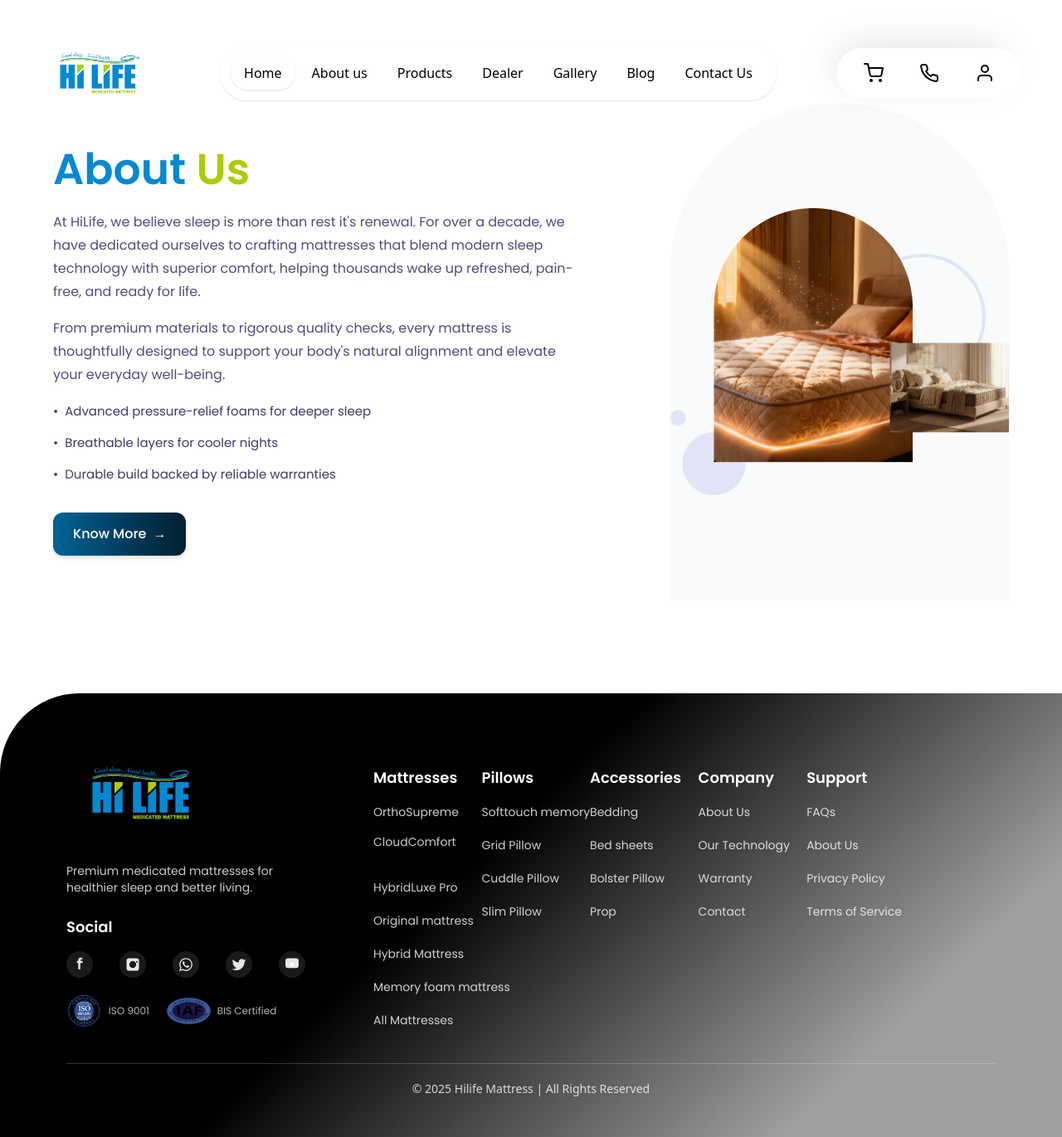
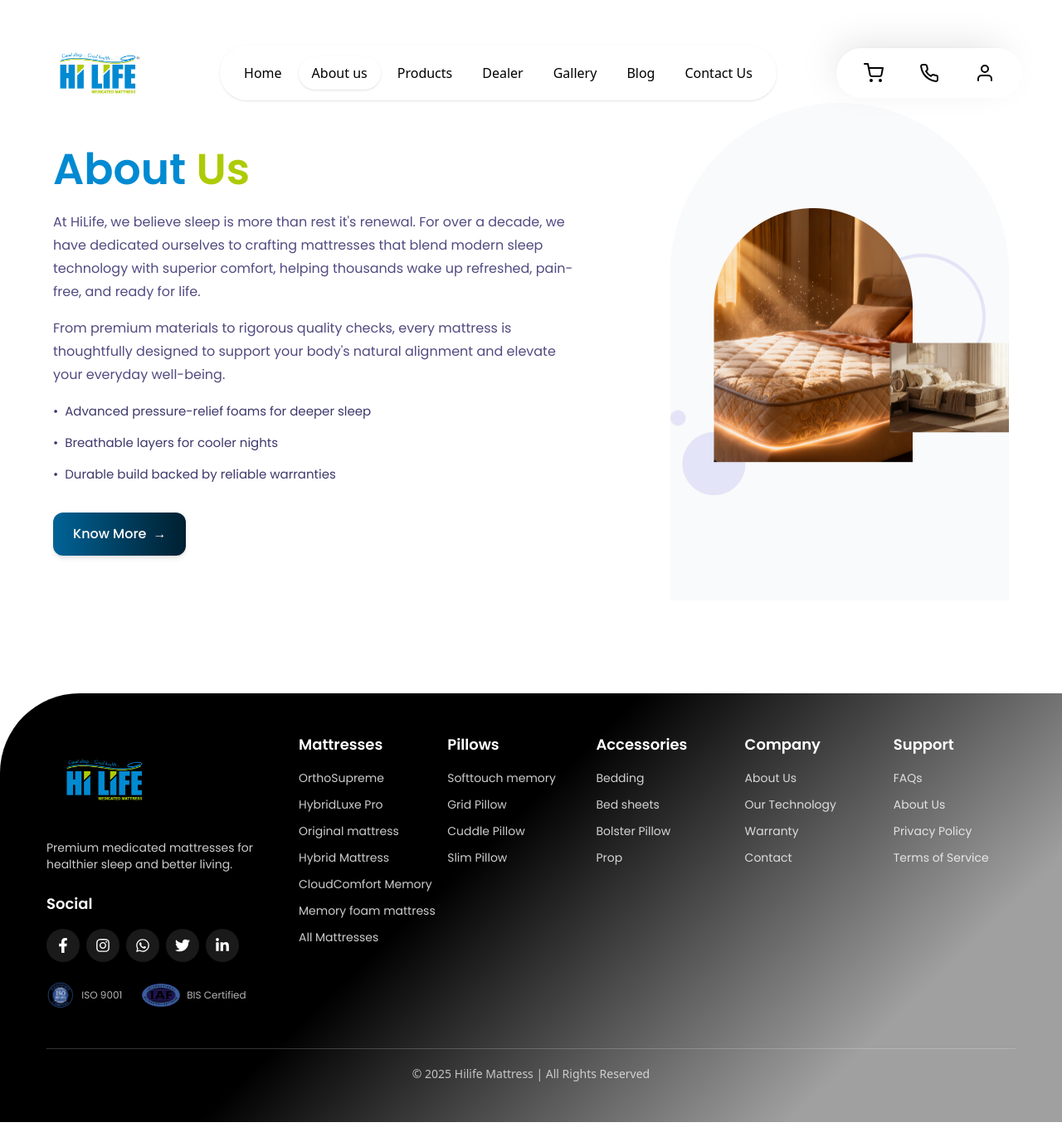
Before and after one commit to origanetwork/hilife, a Next.js app: page /about in a window 1280 px wide. Shown: the whole page at 83% size. Built offline with nearby package versions, Linux system fonts and the light colour scheme.

Commit message:
first commit

```diff
--- a/package.json
+++ b/package.json
@@ -11,7 +11,7 @@
   "dependencies": {
     "@headlessui/react": "^2.2.9",
     "framer-motion": "^12.23.25",
-    "next": "16.0.6",
+    "next": "^16.1.1",
     "react": "19.2.0",
     "react-dom": "19.2.0",
     "react-icons": "^5.5.0"
--- a/src/app/components/ContactUs.tsx
+++ b/src/app/components/ContactUs.tsx
@@ -9,7 +9,7 @@
 export default function ContactUs() {
   return (
     <MotionSection id="contact" className="w-full px-4 md:px-6 lg:px-8 py-16 md:py-20 scroll-mt-28 md:scroll-mt-36">
-      <div className="w-full text-center">
+      <div className="max-w-7xl mx-auto lg:mt-10">
         <h2 className={`${poppins.className} font-semibold text-[32px] md:text-[40px] text-[#AECB06] `}>
           Contact <span className='text-[#008AD2]'>Us</span>
         </h2>
--- a/src/app/components/Footer.tsx
+++ b/src/app/components/Footer.tsx
@@ -1,9 +1,11 @@
 import Image from "next/image";
-import { Playfair_Display, Poppins } from "next/font/google";
+import {
+  // Playfair_Display,
+   Poppins } from "next/font/google";
 import { MotionSection } from "./Motion";
-import { FaWhatsapp } from "react-icons/fa";
+import { FaFacebookF, FaInstagram, FaLinkedinIn, FaTwitter, FaWhatsapp } from "react-icons/fa";
 
-const playfair = Playfair_Display({ weight: ["600"], subsets: ["latin"], display: "swap" });
+// const playfair = Playfair_Display({ weight: ["600"], subsets: ["latin"], display: "swap" });
 const poppins = Poppins({ weight: ["400", "500", "600"], subsets: ["latin"], display: "swap" });
 
 const columns = [
@@ -11,10 +13,10 @@
     title: "Mattresses",
     links: [
       "OrthoSupreme",
-      "CloudComfort Memory",
       "HybridLuxe Pro",
       "Original mattress",
       "Hybrid Mattress",
+      "CloudComfort Memory",
       "Memory foam mattress",
       "All Mattresses",
     ],
@@ -37,92 +39,136 @@
   },
 ];
 
+const socialMedia = [
+  {
+    name: "Facebook",
+    icon: FaFacebookF,
+    color: "hover:bg-[#1877F2] hover:text-white",
+    label: "Follow us on Facebook"
+  },
+  {
+    name: "Instagram",
+    icon: FaInstagram,
+    color: "hover:bg-gradient-to-r hover:from-[#833AB4] hover:via-[#FD1D1D] hover:to-[#FCB045] hover:text-white",
+    label: "Follow us on Instagram"
+  },
+  {
+    name: "WhatsApp",
+    icon: FaWhatsapp,
+    color: "hover:bg-[#25D366] hover:text-white",
+    label: "Chat with us on WhatsApp"
+  },
+  {
+    name: "Twitter",
+    icon: FaTwitter,
+    color: "hover:bg-[#1DA1F2] hover:text-white",
+    label: "Follow us on Twitter"
+  },
+  // {
+  //   name: "YouTube",
+  //   icon: FaYoutube,
+  //   color: "hover:bg-[#FF0000] hover:text-white",
+  //   label: "Subscribe to our YouTube channel"
+  // },
+  {
+    name: "LinkedIn",
+    icon: FaLinkedinIn,
+    color: "hover:bg-[#0077B5] hover:text-white",
+    label: "Follow us on LinkedIn"
+  },
+];
+
+
 export default function Footer() {
   return (
     <MotionSection
-      className="mt-16 text-white rounded-tl-[56px] md:rounded-tl-[96px] overflow-hidden"
+      className="mt-16 text-white rounded-tl-[40px] md:rounded-tl-[96px] overflow-hidden"
       style={{ background: "linear-gradient(136.02deg, #000000 42.64%, #A0A0A0 81.82%)" }}
     >
-      <div className="max-w-6xl mx-auto px-4 md:px-6 lg:px-4 py-12 md:py-12">
-        <div className="grid grid-cols-1 md:grid-cols-12 gap-10">
-          {/* Brand and blurb */}
-          <div className="md:col-span-3">
-            <Image src="/assets/logo/logo-hilife.png" alt="Hi Life logo" width={260} height={72} className="h-16 md:h-36 w-auto " />
-            <p className={`${poppins.className} mt-3 text-sm text-white/80`}>
+      <div className="max-w-7xl mx-auto px-6 md:px-10 lg:px-14 py-12">
+        <div className="grid grid-cols-1 lg:grid-cols-12 gap-12">
+
+          {/* Brand Section */}
+          <div className="lg:col-span-3 text-left justify-start">
+            <Image
+              src="/assets/logo/logo-hilife.png"
+              alt="Hi Life logo"
+              width={260}
+              height={72}
+              className="mx-auto lg:mx-0 h-28 md:h-28 w-auto"
+            />
+
+            <p className={`${poppins.className} mt-4 text-sm text-white/80`}>
               Premium medicated mattresses for healthier sleep and better living.
             </p>
+
+            {/* Social */}
             <div className="mt-6">
-              <div className={`${poppins.className} text-white text-[18px] font-semibold mb-4`}>Social</div>
-              <div className="flex items-center gap-8 text-white/90">
-                <a aria-label="Facebook" href="#" className="inline-flex h-8 w-8 aspect-square items-center justify-center rounded-full bg-white/10 hover:bg-white/20">
-                  <svg xmlns="http://www.w3.org/2000/svg" viewBox="0 0 24 24" className="h-5 w-5" fill="currentColor"><path d="M13.5 10H16l.5-3h-3V5.5a1 1 0 0 1 1-1H16V2h-2.5A3.5 3.5 0 0 0 10 5.5V7H8v3h2v9h3v-9Z"/></svg>
+              <div className={`${poppins.className} text-lg font-semibold mb-4`}>
+                Social
+              </div>
+
+              <div className="flex flex-wrap justify-start gap-2">
+                {socialMedia.map((social) => {
+                  const Icon = social.icon;
+                  return (
+                    <a
+                      key={social.name}
+                      href="#"
+                      aria-label={social.label}
+                      className={`inline-flex h-10 w-10 items-center justify-center rounded-full bg-white/10 transition-all duration-300 transform hover:scale-110 ${social.color}`}
+                      title={social.name}
+                    >
+                      <Icon size={18} />
                     </a>
-                <a aria-label="Instagram" href="#" className="inline-flex h-8 w-8 aspect-square items-center justify-center rounded-full bg-white/10 hover:bg-white/20">
-                  <svg xmlns="http://www.w3.org/2000/svg" viewBox="0 0 24 24" className="h-5 w-5" fill="currentColor"><path d="M7 3h10a4 4 0 0 1 4 4v10a4 4 0 0 1-4 4H7a4 4 0 0 1-4-4V7a4 4 0 0 1 4-4Zm5 4a5 5 0 1 0 0 10 5 5 0 0 0 0-10Zm6-.25a1.25 1.25 0 1 0 0 2.5 1.25 1.25 0 0 0 0-2.5Z"/></svg>
-                </a>
-                <a aria-label="WhatsApp" href="#" className="inline-flex h-8 w-8 aspect-square items-center justify-center rounded-full bg-white/10 hover:bg-white/20">
-                  <FaWhatsapp size={18} />
-                </a>
-                <a aria-label="Twitter" href="#" className="inline-flex h-8 w-8 aspect-square items-center justify-center rounded-full bg-white/10 hover:bg-white/20">
-                  <svg xmlns="http://www.w3.org/2000/svg" viewBox="0 0 24 24" className="h-5 w-5" fill="currentColor"><path d="M22 5.92c-.73.33-1.52.55-2.35.65a4.12 4.12 0 0 0 1.8-2.28 8.26 8.26 0 0 1-2.61 1 4.11 4.11 0 0 0-7 3.75 11.64 11.64 0 0 1-8.45-4.28 4.11 4.11 0 0 0 1.27 5.48c-.63-.02-1.22-.19-1.73-.47v.05a4.11 4.11 0 0 0 3.3 4.03c-.29.08-.59.12-.9.12-.22 0-.43-.02-.63-.06a4.12 4.12 0 0 0 3.84 2.85A8.25 8.25 0 0 1 2 18.58 11.65 11.65 0 0 0 8.29 20.5c7.55 0 11.68-6.26 11.68-11.68l-.01-.53A8.35 8.35 0 0 0 22 5.92Z"/></svg>
-                </a>
-                <a aria-label="YouTube" href="#" className="inline-flex h-8 w-8 aspect-square items-center justify-center rounded-full bg-white/10 hover:bg-white/20">
-                  <svg xmlns="http://www.w3.org/2000/svg" viewBox="0 0 24 24" className="h-5 w-5" fill="currentColor">
-                    <path d="M2.5 6.5A3.5 3.5 0 0 1 6 3h12a3.5 3.5 0 0 1 3.5 3.5v7A3.5 3.5 0 0 1 18 17H6a3.5 3.5 0 0 1-3.5-3.5Z"/>
-                    <path d="m10 8 6 4-6 4Z"/>
-                  </svg>
-                </a>
+                  );
+                })}
+              </div>
 
-
-                <div className="hidden md:block mx-3 h-6 w-px bg-white/20" />
+              {/* Certifications */}
+              <div className="mt-6 flex :justify-start gap-6">
+                <div className="flex items-center gap-2">
+                  <Image src="/assets/footer/c1.png" alt="ISO 9001" width={96} height={48} className="h-8 w-auto" />
+                  <span className={`${poppins.className} text-xs text-white/70`}>
+                    ISO 9001
+                  </span>
                 </div>
-                <div className="lg:mt-5 hidden md:flex items-center gap-6 whitespace-nowrap">
-                  <div className="inline-flex items-center gap-2">
-                    <Image src="/assets/footer/c1.png" alt="Certification 1" width={96} height={48} className="h-8 md:h-10 w-auto shrink-0" />
-                    <span className={`${poppins.className} text-xs text-white/70 whitespace-nowrap`}>ISO 9001</span>
-                  </div>
-                  <div className="inline-flex items-center gap-2">
-                    <Image src="/assets/footer/c2.png" alt="Certification 2" width={86} height={48} className="h-6 md:h-8 w-auto shrink-0" />
-                    <span className={`${poppins.className} text-xs text-white/70 whitespace-nowrap`}>BIS Certified</span>
+                <div className="flex items-center gap-2">
+                  <Image src="/assets/footer/c2.png" alt="BIS Certified" width={86} height={48} className="h-7 w-auto" />
+                  <span className={`${poppins.className} text-xs text-white/70`}>
+                    BIS Certified
+                  </span>
                 </div>
               </div>
             </div>
           </div>
 
-          {/* Link columns */}
-          <div className="md:col-span-7 lg:ml-20 lg:mt-10 grid grid-cols-2 sm:grid-cols-3 lg:grid-cols-5 gap-10 lg:gap-24">
+          {/* Links Section */}
+          <div className="lg:col-span-9">
+            <div className="grid grid-cols-2 sm:grid-cols-3 md:grid-cols-4 lg:grid-cols-5 gap-8">
               {columns.map((col) => (
                 <div key={col.title}>
-                <div className={`${poppins.className} text-white text-[18px] font-semibold mb-4`}>{col.title}</div>
-                <ul className={`${poppins.className} space-y-3  md:space-y-4 text-sm leading-6 text-white/80`}>
+                  <div className={`${poppins.className} text-lg font-semibold mb-4`}>
+                    {col.title}
+                  </div>
+                  <ul className={`${poppins.className} space-y-3 text-sm text-white/80`}>
                     {col.links.map((l) => (
                       <li key={l}>
-                      {l === "CloudComfort Memory" ? (
-                        <a href="#" className="hover:text-white">
-                          <span className="md:hidden whitespace-nowrap">{l}</span>
-                          <span className="hidden md:block leading-tight">
-                            <span className="block">CloudComfort</span>
-                            <span className="block font-extrabold text-black">Memory</span>
-                          </span>
-                        </a>
-                      ) : (
-                        <a href="#" className="hover:text-white whitespace-nowrap">
+                        <a href="#" className="hover:text-white transition whitespace-nowrap">
                           {l}
                         </a>
-                      )}
                       </li>
                     ))}
                   </ul>
                 </div>
               ))}
-
-            {/* Social moved below brand blurb */}
+            </div>
           </div>
 
         </div>
 
-        {/* Bottom bar */}
-        <div className="mt-10 border-t border-white/20 pt-5 text-center text-sm text-white/80">
+        {/* Bottom Bar */}
+        <div className="mt-12 border-t border-white/20 pt-5 text-center text-sm text-white/70">
           © {new Date().getFullYear()} Hilife Mattress | All Rights Reserved
         </div>
       </div>
--- a/src/app/components/Header.tsx
+++ b/src/app/components/Header.tsx
@@ -5,13 +5,26 @@
 import { usePathname } from "next/navigation";
 import { FiShoppingCart, FiPhone, FiUser, FiMenu, FiX } from "react-icons/fi";
 
+// Navigation links array
+const navLinks = [
+  { name: "Home", href: "/" },
+  { name: "About us", href: "/about" },
+  { name: "Products", href: "/products" },
+  { name: "Dealer", href: "/dealers" },
+  { name: "Gallery", href: "/gallery" },
+  { name: "Blog", href: "/blog" },
+  { name: "Contact Us", href: "/contact" },
+];
+
 export default function Header() {
   const [open, setOpen] = useState(false);
   const pathname = usePathname();
   const isHome = pathname === "/";
+
   return (
     <header className="absolute inset-x-0 top-0 z-50 w-full">
       <div className="mx-auto flex items-center justify-between md:justify-around gap-6 px-6 py-3 md:py-8">
+        {/* Logo */}
         <Link href="/" className="shrink-0">
           <Image
             src="/assets/logo/logo-hilife.png"
@@ -23,78 +36,117 @@
           />
         </Link>
 
+        {/* Desktop Navigation */}
         <nav className="hidden md:flex items-center gap-1 rounded-full border border-white/30 bg-white/20 backdrop-blur-md px-3 py-3 shadow-sm">
-          <Link
-            href="/"
-            className="px-4 py-2 rounded-full bg-white text-[#000000] font-medium shadow-sm hover:bg-[#008AD2] hover:text-white"
-          >
-            Home
-          </Link>
-          <Link href="/about" className="px-4 py-2 rounded-full text-[#000000] hover:bg-[#008AD2] hover:text-white">
-            About us
-          </Link>
-          <Link href="/products" className="px-4 py-2 rounded-full text-[#000000] hover:bg-[#008AD2] hover:text-white">
-            Products
-          </Link>
-
-          <Link href="/dealers" className="px-4 py-2 rounded-full text-[#000000] hover:bg-[#008AD2] hover:text-white">
-            Dealer
-          </Link>
-
-          <Link href="/gallery" className="px-4 py-2 rounded-full text-[#000000] hover:bg-[#008AD2] hover:text-white">
-            Gallery
-          </Link>
-          <Link href="/blog" className="px-4 py-2 rounded-full text-[#000000] hover:bg-[#008AD2] hover:text-white">
-            Blog
-          </Link>
-          <Link href="/contact" className="px-4 py-2 rounded-full text-[#000000] hover:bg-[#008AD2] hover:text-white">
-            Contact Us
-          </Link>
+          {navLinks.map((link) => {
+            const isActive = pathname === link.href;
+            return (
+              <Link
+                key={link.name}
+                href={link.href}
+                className={`px-4 py-2 rounded-full transition-all duration-200 ${
+                  isActive
+                    ? "bg-white text-[#000000] font-medium shadow-sm"
+                    : "text-[#000000] hover:bg-[#008AD2] hover:text-white"
+                }`}
+              >
+                {link.name}
+              </Link>
+            );
+          })}
         </nav>
 
+        {/* Desktop Icons */}
         <div className="hidden md:flex">
-          <div className={`glass-toolbar grid grid-cols-3 items-center justify-items-center w-56 rounded-full px-3 py-2 ${isHome ? "text-white" : "text-black"}`}>
-            <button aria-label="Cart" className="inline-flex items-center justify-center h-11 w-11 rounded-full bg-transparent hover:bg-transparent border-0 appearance-none ring-0 focus:ring-0 focus-visible:ring-0 outline-none focus:outline-none focus-visible:outline-none shadow-none">
+          <div
+            className={`glass-toolbar grid grid-cols-3 items-center justify-items-center w-56 rounded-full px-3 py-2 ${
+              isHome ? "text-white" : "text-black"
+            }`}
+          >
+            <button
+              aria-label="Cart"
+              className="inline-flex items-center justify-center h-11 w-11 rounded-full bg-transparent hover:bg-transparent border-0 appearance-none ring-0 focus:ring-0 focus-visible:ring-0 outline-none focus:outline-none focus-visible:outline-none shadow-none hover:scale-110 transition-transform"
+            >
               <FiShoppingCart className="h-6 w-6" />
             </button>
-            <button aria-label="Phone" className="inline-flex items-center justify-center h-11 w-11 rounded-full bg-transparent hover:bg-transparent border-0 appearance-none ring-0 focus:ring-0 focus-visible:ring-0 outline-none focus:outline-none focus-visible:outline-none shadow-none">
+            <button
+              aria-label="Phone"
+              className="inline-flex items-center justify-center h-11 w-11 rounded-full bg-transparent hover:bg-transparent border-0 appearance-none ring-0 focus:ring-0 focus-visible:ring-0 outline-none focus:outline-none focus-visible:outline-none shadow-none hover:scale-110 transition-transform"
+            >
               <FiPhone className="h-6 w-6" />
             </button>
-            <button aria-label="User" className="inline-flex items-center justify-center h-11 w-11 rounded-full bg-transparent hover:bg-transparent border-0 appearance-none ring-0 focus:ring-0 focus-visible:ring-0 outline-none focus:outline-none focus-visible:outline-none shadow-none">
+            <button
+              aria-label="User"
+              className="inline-flex items-center justify-center h-11 w-11 rounded-full bg-transparent hover:bg-transparent border-0 appearance-none ring-0 focus:ring-0 focus-visible:ring-0 outline-none focus:outline-none focus-visible:outline-none shadow-none hover:scale-110 transition-transform"
+            >
               <FiUser className="h-6 w-6" />
             </button>
           </div>
         </div>
 
+        {/* Mobile Menu Button */}
         <div className="md:hidden">
           <button
             aria-label="Open menu"
             aria-expanded={open}
             onClick={() => setOpen((v) => !v)}
-            className="inline-flex items-center justify-center h-11 w-11 rounded-full bg-white/70 text-black backdrop-blur-md shadow-sm"
+            className="inline-flex items-center justify-center h-11 w-11 rounded-full bg-white/70 text-black backdrop-blur-md shadow-sm hover:bg-white/90 transition-colors"
           >
             {open ? <FiX className="h-6 w-6" /> : <FiMenu className="h-6 w-6" />}
           </button>
         </div>
       </div>
 
+      {/* Mobile Menu */}
       {open && (
-        <div className="md:hidden fixed inset-0 z-60 bg-white/90 backdrop-blur-md px-6 pt-24 pb-10">
+        <div className="md:hidden fixed inset-0 z-60 bg-white/95 backdrop-blur-lg px-6 pt-24 pb-10">
           <button
             aria-label="Close menu"
             onClick={() => setOpen(false)}
-            className="absolute top-6 right-6 inline-flex items-center justify-center h-11 w-11 rounded-full bg-black/80 text-white shadow-sm"
+            className="absolute top-6 right-6 inline-flex items-center justify-center h-11 w-11 rounded-full bg-black/80 text-white shadow-sm hover:bg-black"
           >
             <FiX className="h-6 w-6" />
           </button>
           <div className="flex flex-col gap-3">
-            <Link href="/" onClick={() => setOpen(false)} className="px-4 py-3 rounded-xl bg-white text-[#000000] font-medium shadow hover:bg-[#008AD2] hover:text-white">Home</Link>
-            <Link href="/about" onClick={() => setOpen(false)} className="px-4 py-3 rounded-xl text-[#000000] hover:bg-[#008AD2] hover:text-white">About us</Link>
-            <Link href="/products" onClick={() => setOpen(false)} className="px-4 py-3 rounded-xl text-[#000000] hover:bg-[#008AD2] hover:text-white">Products</Link>
-            <Link href="/gallery" onClick={() => setOpen(false)} className="px-4 py-3 rounded-xl text-[#000000] hover:bg-[#008AD2] hover:text-white">Gallery</Link>
-            <Link href="/dealers" onClick={() => setOpen(false)} className="px-4 py-3 rounded-xl text-[#000000] hover:bg-[#008AD2] hover:text-white">Dealers</Link>
-            <Link href="/blog" onClick={() => setOpen(false)} className="px-4 py-3 rounded-xl text-[#000000] hover:bg-[#008AD2] hover:text-white">Blog</Link>
-            <Link href="/contact" onClick={() => setOpen(false)} className="px-4 py-3 rounded-xl text-[#000000] hover:bg-[#008AD2] hover:text-white">Contact Us</Link>
+            {navLinks.map((link) => {
+              const isActive = pathname === link.href;
+              return (
+                <Link
+                  key={link.name}
+                  href={link.href}
+                  onClick={() => setOpen(false)}
+                  className={`px-4 py-3 rounded-xl transition-all duration-200 ${
+                    isActive
+                      ? "bg-[#008AD2] text-white font-medium shadow-sm"
+                      : "text-[#000000] hover:bg-[#008AD2] hover:text-white"
+                  }`}
+                >
+                  {link.name}
+                </Link>
+              );
+            })}
+          </div>
+
+          {/* Mobile Icons */}
+          <div className="mt-10 flex justify-center gap-6">
+            <button
+              aria-label="Cart"
+              className="inline-flex items-center justify-center h-12 w-12 rounded-full bg-gray-100 hover:bg-gray-200 transition-colors"
+            >
+              <FiShoppingCart className="h-6 w-6 text-gray-700" />
+            </button>
+            <button
+              aria-label="Phone"
+              className="inline-flex items-center justify-center h-12 w-12 rounded-full bg-gray-100 hover:bg-gray-200 transition-colors"
+            >
+              <FiPhone className="h-6 w-6 text-gray-700" />
+            </button>
+            <button
+              aria-label="User"
+              className="inline-flex items-center justify-center h-12 w-12 rounded-full bg-gray-100 hover:bg-gray-200 transition-colors"
+            >
+              <FiUser className="h-6 w-6 text-gray-700" />
+            </button>
           </div>
         </div>
       )}
--- a/src/app/products/[id]/page.tsx
+++ b/src/app/products/[id]/page.tsx
@@ -31,7 +31,7 @@
               ← Back to Products
             </a>
           </div>
-          <h1 className={`${playfair.className} text-[28px] md:text-[36px] font-semibold text-[#101828]`}>{product.title}</h1>
+          <h1 className={`${poppins.className} text-[28px] md:text-[36px] font-semibold text-[#101828]`}>{product.title}</h1>
           <p className={`${poppins.className} mt-1 text-[#6E6E6E]`}>{product.category}</p>
 
           <div className="mt-6">
```
Also changed, not shown: 1 other file (tests, documents, lock files or other folders). Lines whose indentation alone changed are shown as unchanged.
